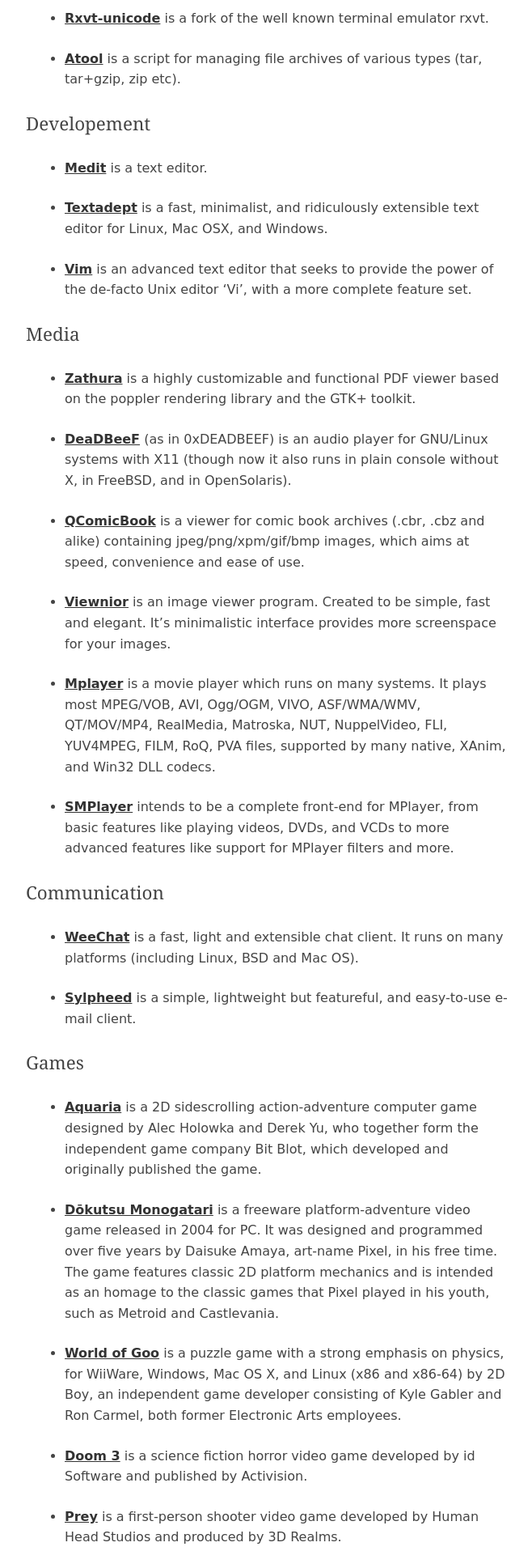
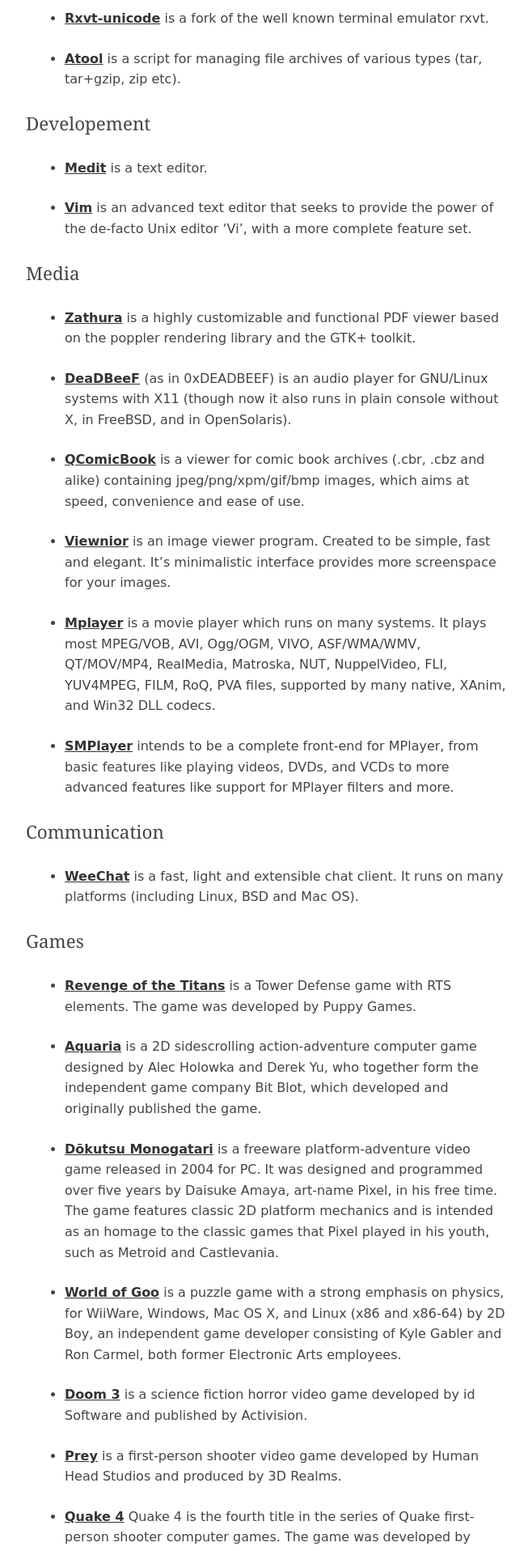
Before and after one commit to wskplho/fsx.github.com, a Jekyll site: the page built from software.markdown, in a window 1280 px wide. Shown: the part 598-2514 px from the top of the page at 81% size, without its empty margins (233-891 px from the left). Built offline with Jekyll 4.4.1, drawn with Linux system fonts in a browser that asks for light colours; Markdown is read by kramdown in place of the engine named in the settings.

Commit message:
Some minor adjustments.

```diff
--- a/software.markdown
+++ b/software.markdown
@@ -25,9 +25,6 @@ later.
 ### Developement ###
 
  - **[Medit][]** is a text editor.
-
- - **[Textadept][]** is a fast, minimalist, and ridiculously extensible
-   text editor for Linux, Mac OSX, and Windows.
 
  - **[Vim][]** is an advanced text editor that seeks to provide the power
    of the de-facto Unix editor 'Vi', with a more complete feature set.
@@ -63,11 +60,11 @@ later.
  - **[WeeChat][]** is a fast, light and extensible chat client. It runs on
    many platforms (including Linux, BSD and Mac OS).
 
- - **[Sylpheed][]** is a simple, lightweight but featureful, and easy-to-use e-mail client.
-
-
 
 ### Games ###
+
+ - **[Revenge of the Titans][]** is a Tower Defense game with RTS elements.
+   The game was developed by Puppy Games.
 
  - **[Aquaria][]** is a 2D sidescrolling action-adventure computer game designed
    by Alec Holowka and Derek Yu, who together form the independent game company
@@ -117,3 +114,4 @@ later.
  [Atool]: http://www.nongnu.org/atool/
  [Mplayer]: http://www.mplayerhq.hu/
  [SMPlayer]: http://smplayer.sourceforge.net/
+ [Revenge of the Titans]: http://www.puppygames.net/revenge-of-the-titans/
--- a/style/screen-uncompressed.css
+++ b/style/screen-uncompressed.css
@@ -154,7 +154,7 @@ pre {
   padding: 0.5em 0 0.5em 1.5em;
   color: #222 }
 pre, code {
-  font-family: 'DejaVu Sans Mono', Consolas, Inconsolata, 'Lucida Console', monospace }
+  font-family: Inconsolata, 'DejaVu Sans Mono', Consolas, 'Lucida Console', monospace }
 pre code {
   display: block;
   padding: 0 0 0.2em;
```
Also changed, not shown: about.markdown (+8 -6 lines), style/screen.css.
